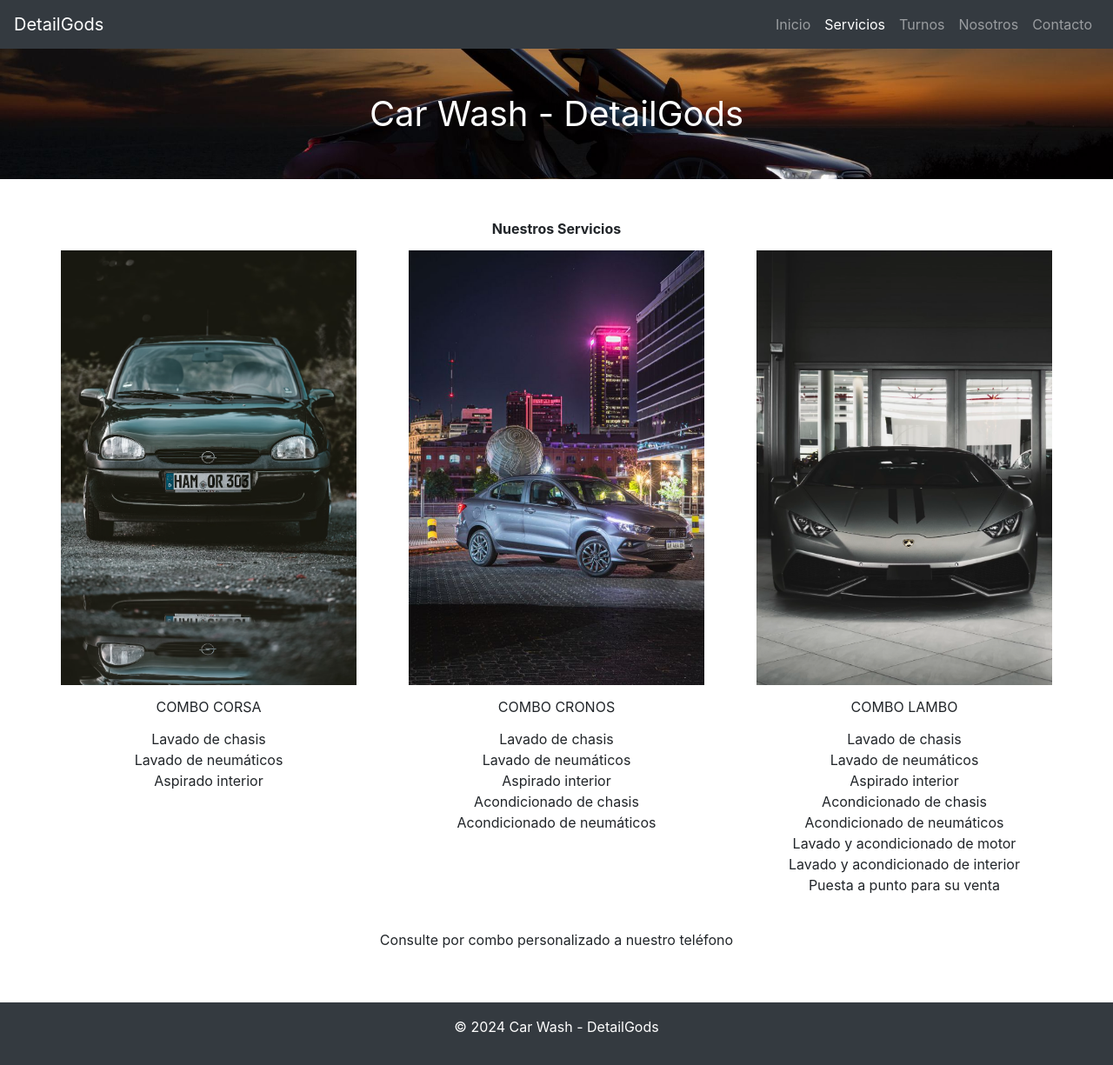
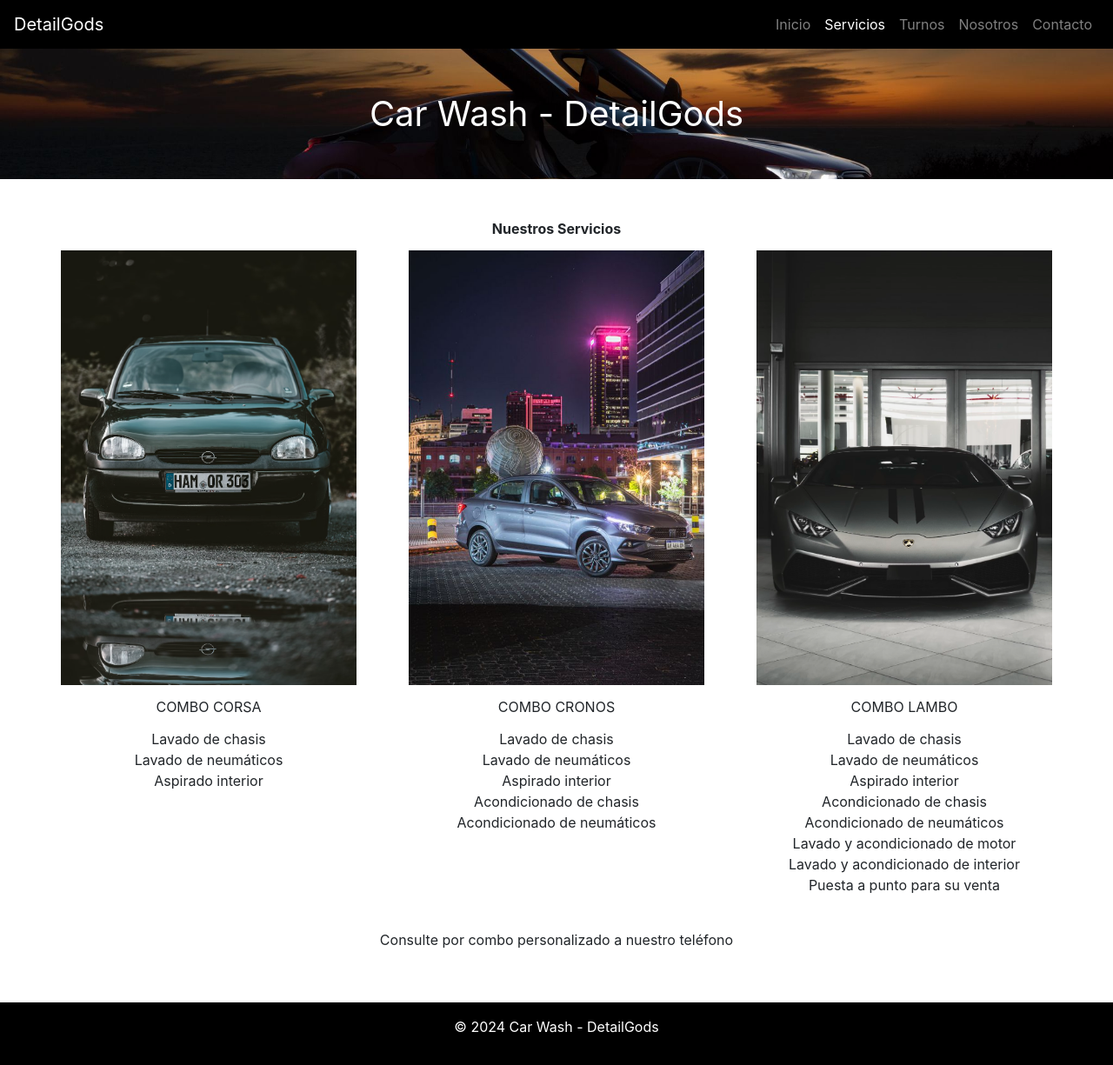
Before and after one commit to marcost3/detailgods_carwash, a website: page pages/servicios.html in a window 1280 px wide. Shown: the whole page at 87% size. Drawn offline with nearby package versions, Linux system fonts and the light colour scheme.

Commit message:
Cambio colores background

```diff
--- a/pages/servicios.html
+++ b/pages/servicios.html
@@ -17,8 +17,9 @@
     <link href="https://stackpath.bootstrapcdn.com/bootstrap/4.5.2/css/bootstrap.min.css" rel="stylesheet">
     <link rel="stylesheet" href="../css/style.css">
 </head>
-<body class="">
-    <nav class="navbar navbar-expand-lg navbar-dark bg-dark">
+<body class="d-flex flex-column min-vh-100">
+    <div class="flex-grow-1">
+        <nav class="navbar navbar-expand-lg navbar-dark">
             <a class="navbar-brand" href="#">DetailGods</a>
             <button class="navbar-toggler" type="button" data-toggle="collapse" data-target="#navbarNav" aria-controls="navbarNav" aria-expanded="false" aria-label="Toggle navigation">
                 <span class="navbar-toggler-icon"></span>
@@ -43,7 +44,6 @@
                 </ul>
             </div>
         </nav>
-
         <header class="bg-dark text-white text-center p-3">
             <h1>Car Wash - DetailGods</h1>
         </header>
@@ -60,7 +60,6 @@
                                 <li>Lavado de neumáticos</li>
                                 <li>Aspirado interior</li>
                             </ul>
-
                         </div>
                     </div>
                     <div class="col-md-4 text-center">
@@ -91,13 +90,13 @@
                                 <li>Puesta a punto para su venta</li>
                             </ul>
                         </div>
-
                     </div>
                 </div>
                 <p class="text-center mt-4">Consulte por combo personalizado a nuestro teléfono</p>
             </section>
         </main>
-    <footer class="bg-dark text-white text-center p-3 mt-4">
+    </div>
+    <footer class="text-white text-center p-3 mt-4">
         <p>&copy; 2024 Car Wash - DetailGods</p>
     </footer>
     <script src="https://code.jquery.com/jquery-3.5.1.slim.min.js"></script>
```
Also changed, not shown: index.html (+5 -3 lines), pages/abt_us.html (+5 -3 lines), pages/contacto.html (+5 -3 lines), pages/turnos.html (+5 -3 lines). Lines whose indentation alone changed are shown as unchanged.
